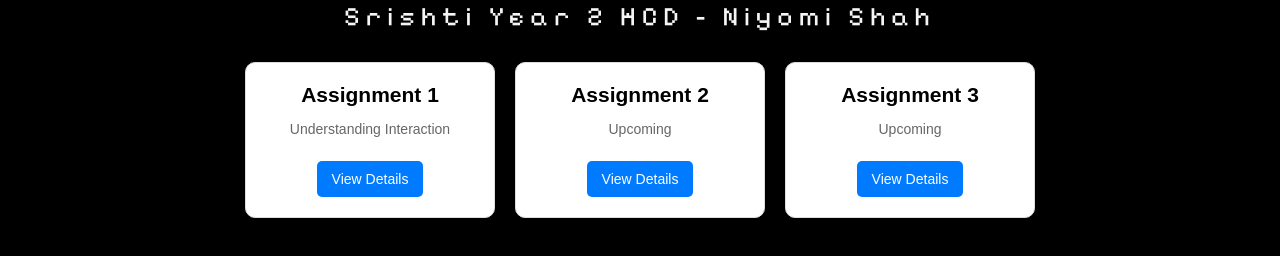
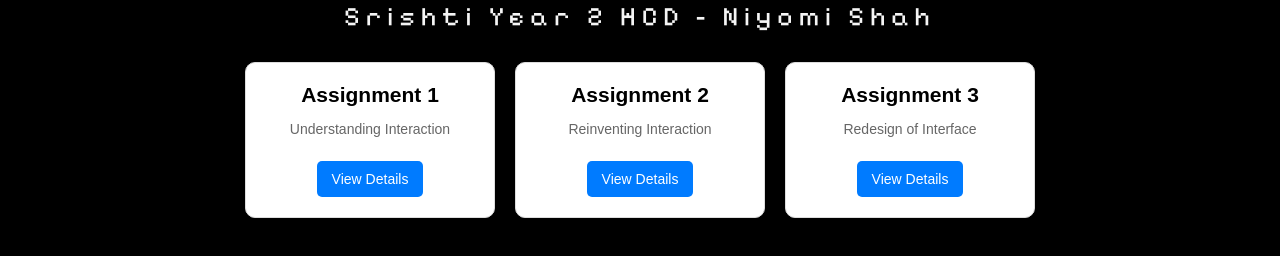
Before and after one commit to NiyomiAmitShah/InteractionDesign1.github.io, a plain HTML site: page index.html in a window 1280 px wide. Shown: the part 260-516 px from the top of the page. Drawn offline with Linux system fonts and the light colour scheme.

Commit message:
Update index.html

```diff
--- a/index.html
+++ b/index.html
@@ -31,12 +31,12 @@
         </div>
         <div class="box">
             <h2>Assignment 2</h2>
-            <p>Upcoming</p>
+            <p>Reinventing Interaction</p>
             <a href="Assignment 2.html">View Details</a>
         </div>
         <div class="box">
             <h2>Assignment 3</h2>
-            <p>Upcoming</p>
+            <p>Redesign of Interface</p>
             <a href="Assignment 3.html">View Details</a>
         </div>
     </div>
```
